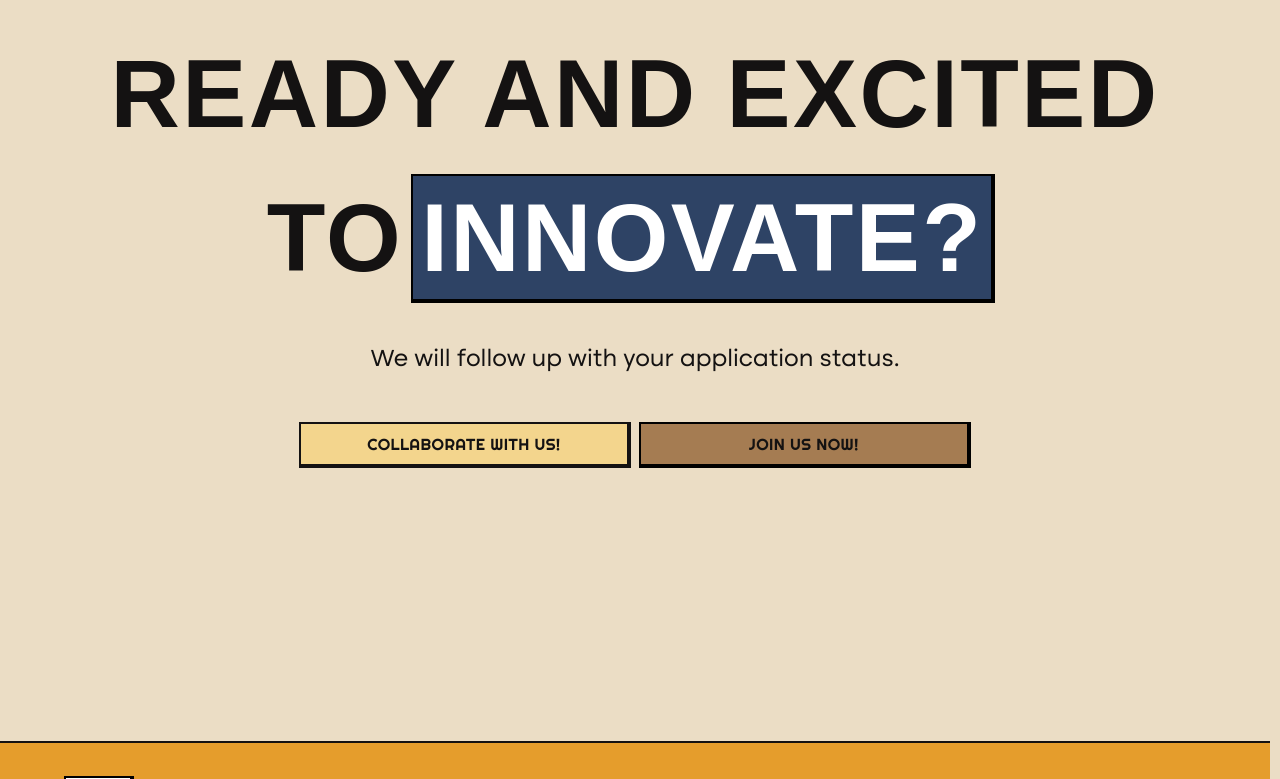
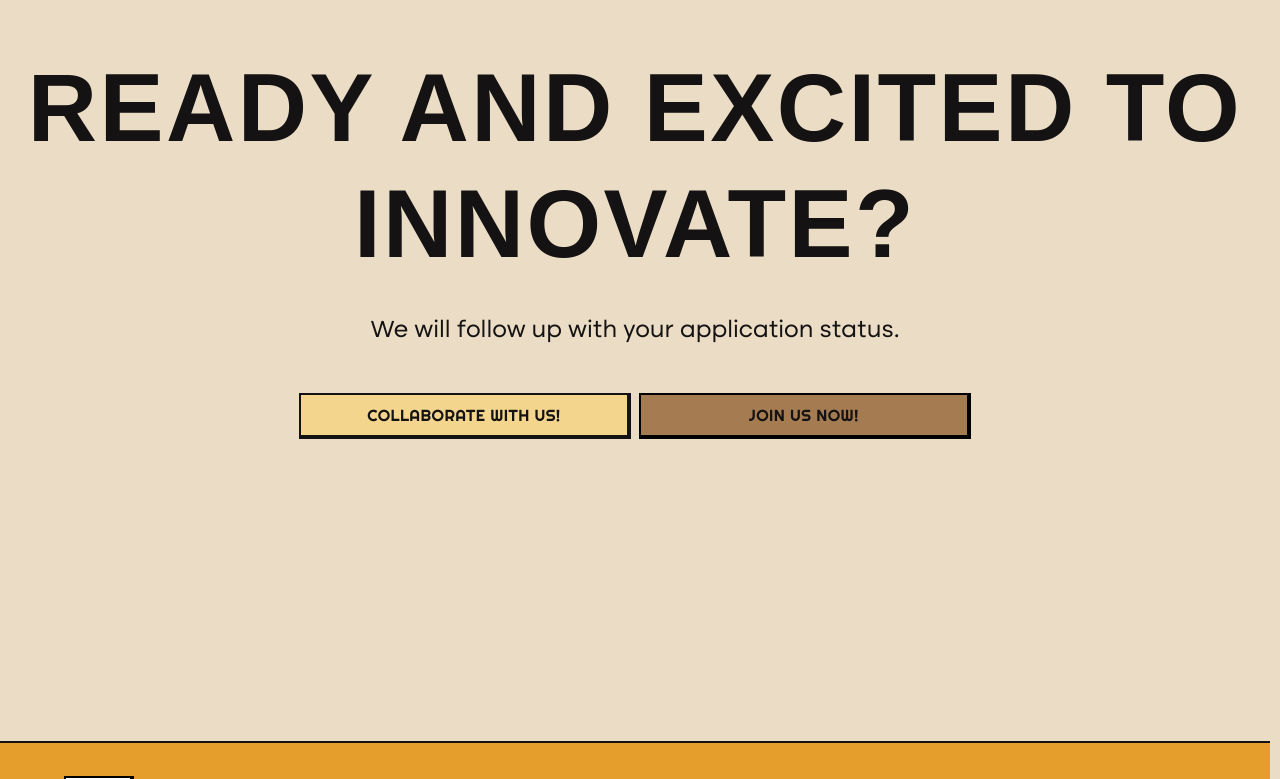
Before and after one commit to dlsl-animodev/project-launchpad, a Next.js app: page / in a window 1280 px wide. Shown: the part 7948-8727 px from the top of the page. Built offline with nearby package versions, Linux system fonts and the light colour scheme; a web font is replaced by a local one.

Commit message:
fix: remove color word emphasis on footer cta title

```diff
--- a/components/footer-cta.tsx
+++ b/components/footer-cta.tsx
@@ -14,15 +14,12 @@ const FooterCTA = () => {
         <SectionContainer className="h-[100dvh] flex justify-center items-center">
             <SectionContainerHeader className="space-y-[2rem]">
                 <SectionTitle
-                className="leading-[1.5]"
+                    className="leading-[1.2]"
                     initial={{ opacity: 0, y: 20, scale: 0.7 }}
                     whileInView={{ opacity: 1, y: 0, scale: 1 }}
                     transition={{ duration: 0.3 }}
                 >
-                    READY AND EXCITED TO
-                    <span
-                        className="bg-accent text-white border-retro px-2 mx-2 border-black whitespace-nowrap py-2"
-                    >INNOVATE?</span>
+                    READY AND EXCITED TO INNOVATE?
                 </SectionTitle>
                 <SectionDescription
                     className="text-center"
@@ -33,7 +30,7 @@ const FooterCTA = () => {
                     We will follow up with your application status.
                 </SectionDescription>
             </SectionContainerHeader>
-            <SectionContainerMain  className="flex flex-col lg:flex-row w-full max-w-md lg:max-w-2xl items-center gap-2">
+            <SectionContainerMain className="flex flex-col lg:flex-row w-full max-w-md lg:max-w-2xl items-center gap-2">
                 <motion.div
                     initial={{ y: 20, opacity: 0 }}
                     whileInView={{ y: 0, opacity: 1 }}
```
